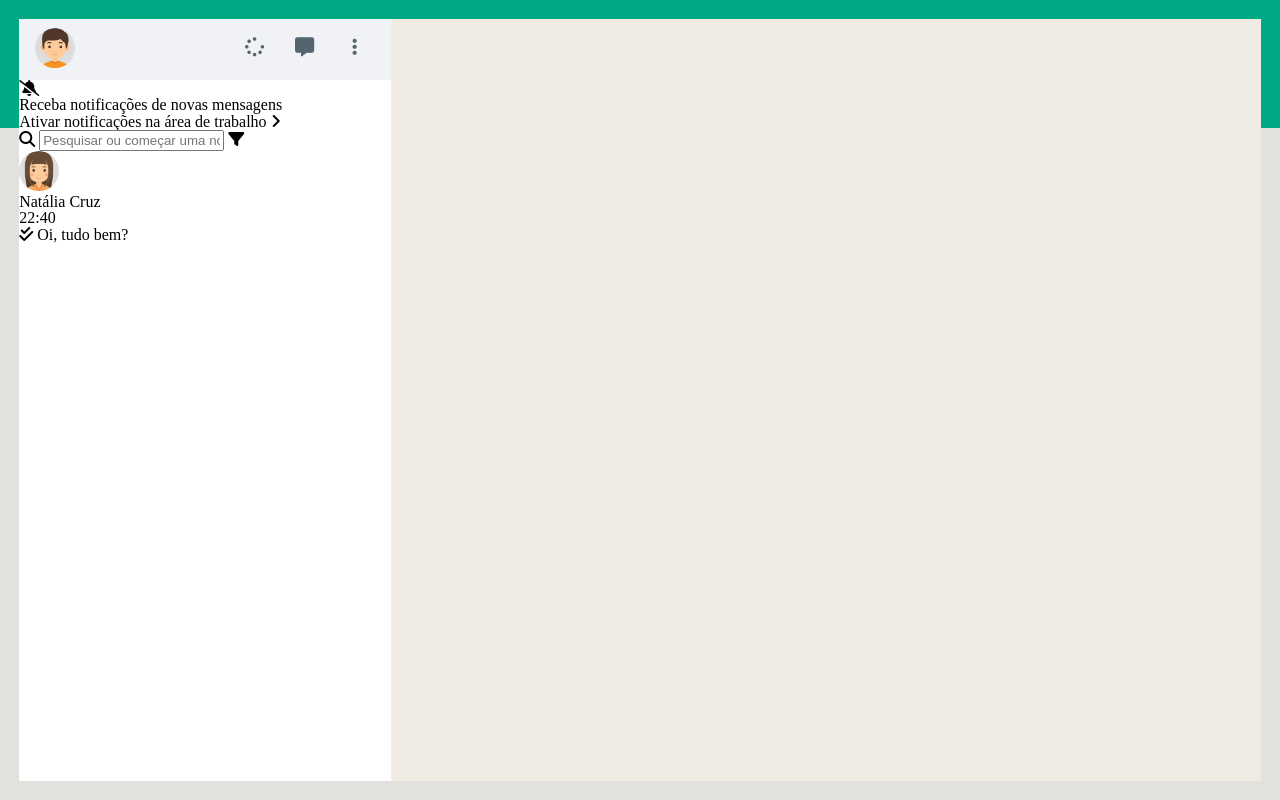
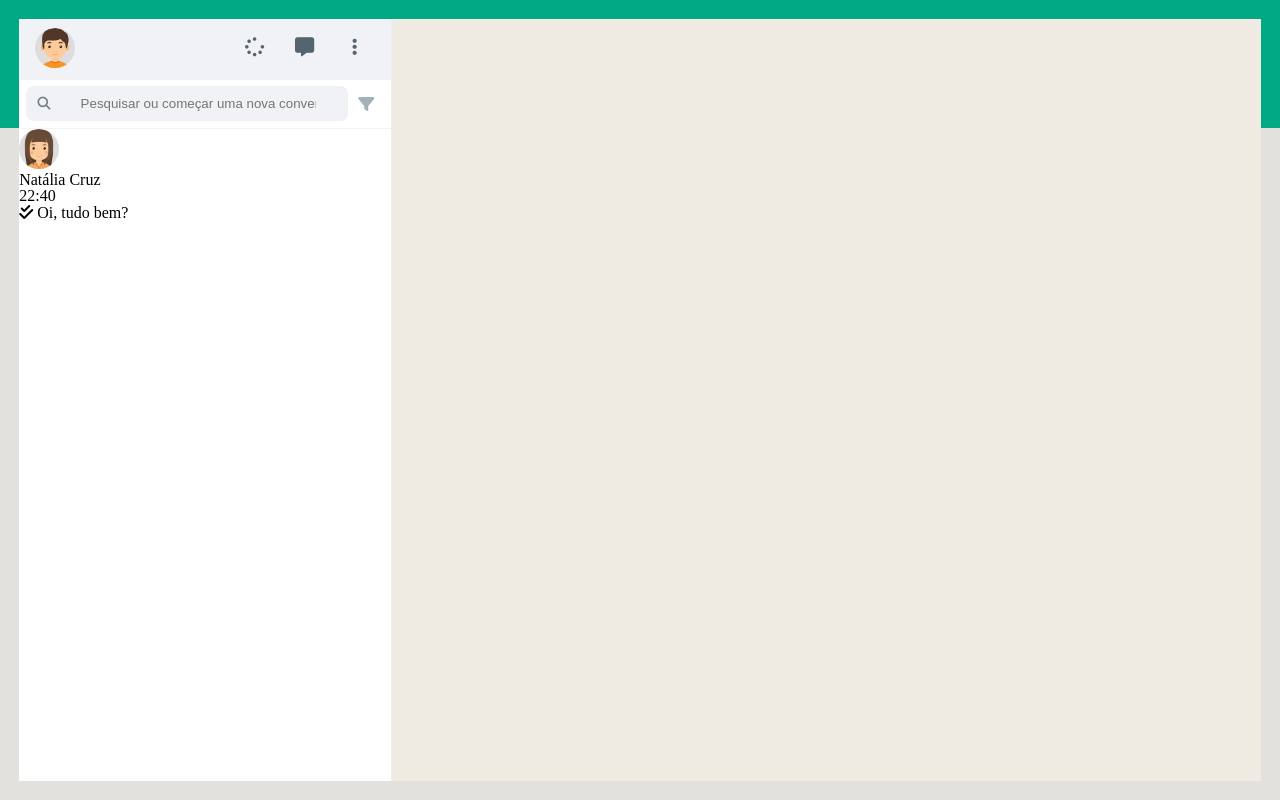
Before and after one commit to CrystyanVerly/WppWebClone, a plain HTML site: page index.html in a window 1280 px wide. Drawn offline with Linux system fonts and the light colour scheme.

Commit message:
avança com o css da searching bar

```diff
--- a/index.html
+++ b/index.html
@@ -50,25 +50,16 @@
             <i class="fa-solid fa-ellipsis-vertical"></i>
           </div>
         </section>
-        <section class="notification-bar">
-          <i class="fa-solid fa-bell-slash"></i>
-          <p class="notification-receive">
-            Receba notificações de novas mensagens
-          </p>
-          <p class="notification-activate">
-            Ativar notificações na área de trabalho
-            <i class="fa-solid fa-angle-right"></i>
-          </p>
-        </section>
+
         <section class="search-chat-bar">
           <div class="container-search-chat">
             <i class="fa-solid fa-magnifying-glass"></i>
             <input
               type="text"
-              placeholder="Pesquisar ou começar uma nova conversa."
+              placeholder="Pesquisar ou começar uma nova conversa"
             />
-            <i class="fa-solid fa-filter"></i>
           </div>
+          <i class="fa-solid fa-filter"></i>
         </section>
         <section class="section-chat">
           <div class="chat1">
--- a/sass/style.sass
+++ b/sass/style.sass
@@ -20,7 +20,7 @@ body
   padding: 1.2rem
   width: 100%
   height: 100vh
-  box-shadow: 0 6px 18px rgba(var(--shadow-rgb),.05)
+  box-shadow: 0 6px 18px rgba(11,20,26,.05)
 
 .photo
   width: 40px
@@ -59,6 +59,45 @@ body
       height: 40px
       padding: 8px
       color: #546570
+  .search-chat-bar
+    display: flex
+    justify-content: space-between
+    align-items: center
+    padding-left: 12px
+    padding: .4rem
+    border-bottom: 1px solid #f1f3f6
+
+  .container-search-chat
+    display: flex
+    align-items: center
+    width: 90%
+    border-radius: 8px
+    background-color: #f0f2f5
+
+    .fa-magnifying-glass
+      color: #707e87
+      margin-left: 12px
+      text-align: center
+      font-size: 13px
+      cursor: pointer
+
+    input
+      padding: 0 32px 0 30px
+      height: 35px
+      background-color: #f0f2f5
+      border: 0 none
+      width: 100%
+      border-radius: 8px
+      &:focus, select:focus
+        box-shadow: 0 0 0 0
+        border: 0 none
+        outline: 0
+      &:input::placeholder
+        color: #969a9c
+  .fa-filter
+    color: #a4b0b7
+    margin: 0 auto
+    cursor: pointer
 
 main
   img
```
Also changed, not shown: css/style.css, 1 other file.
